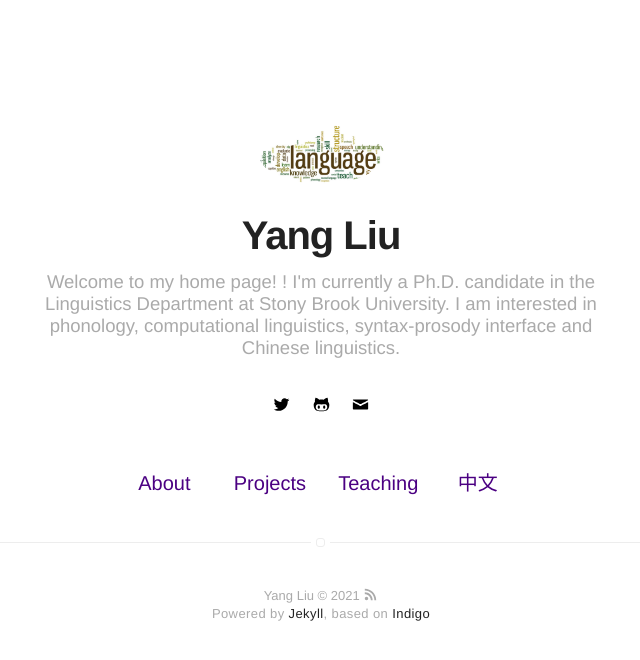
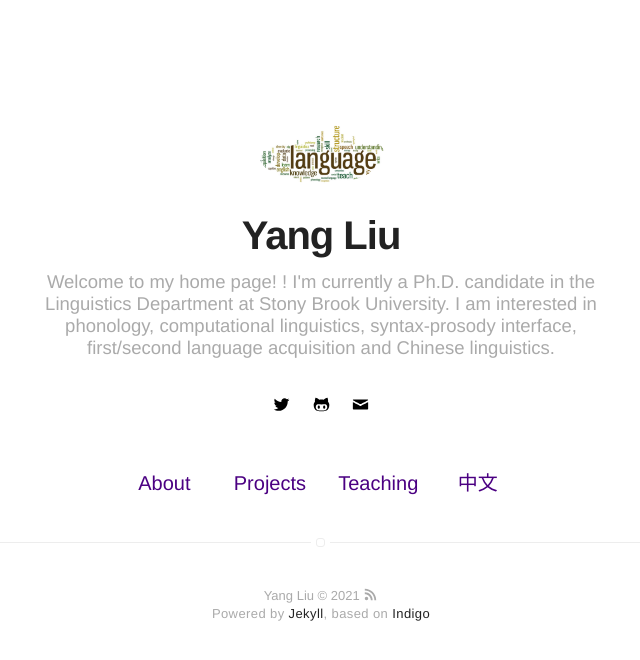
Before and after one commit to coglo/coglo.github.io, a Jekyll site: the page built from index.html, in a window 1280 px wide. Shown: the top 660 px of the page, without its empty margins (319-959 px from the left). Built offline with Jekyll 4.4.1, drawn with Linux system fonts in a browser that asks for light colours.

Commit message:
Update _config.yml

```diff
--- a/_config.yml
+++ b/_config.yml
@@ -1,6 +1,6 @@
 # main text of home
 name: Yang Liu
-bio: Welcome to my home page! ! I'm currently a Ph.D. candidate in the Linguistics Department at Stony Brook University. I am interested in phonology, computational linguistics, syntax-prosody interface and Chinese linguistics.
+bio: Welcome to my home page! ! I'm currently a Ph.D. candidate in the Linguistics Department at Stony Brook University. I am interested in phonology, computational linguistics, syntax-prosody interface, first/second language acquisition and Chinese linguistics.
 
 # twitter summary info
 #description: A blog about technology and stuff related
```
